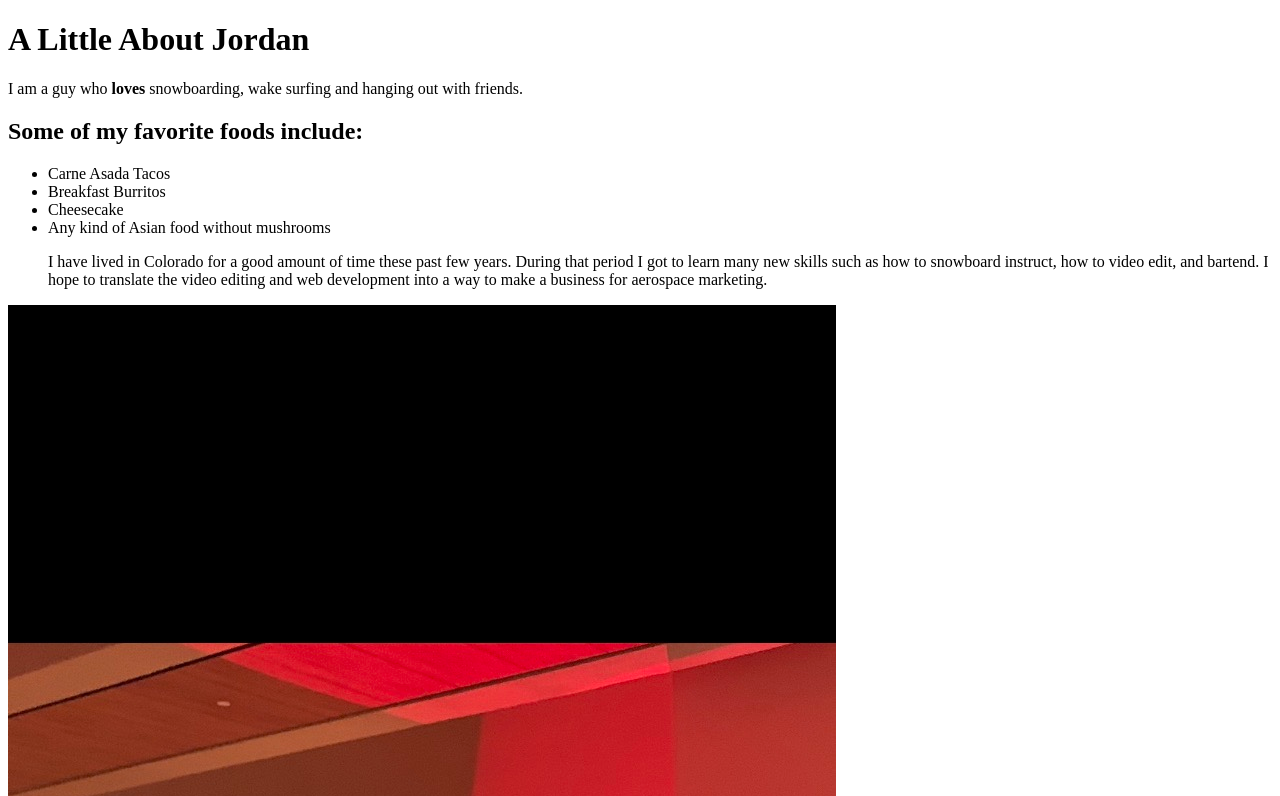
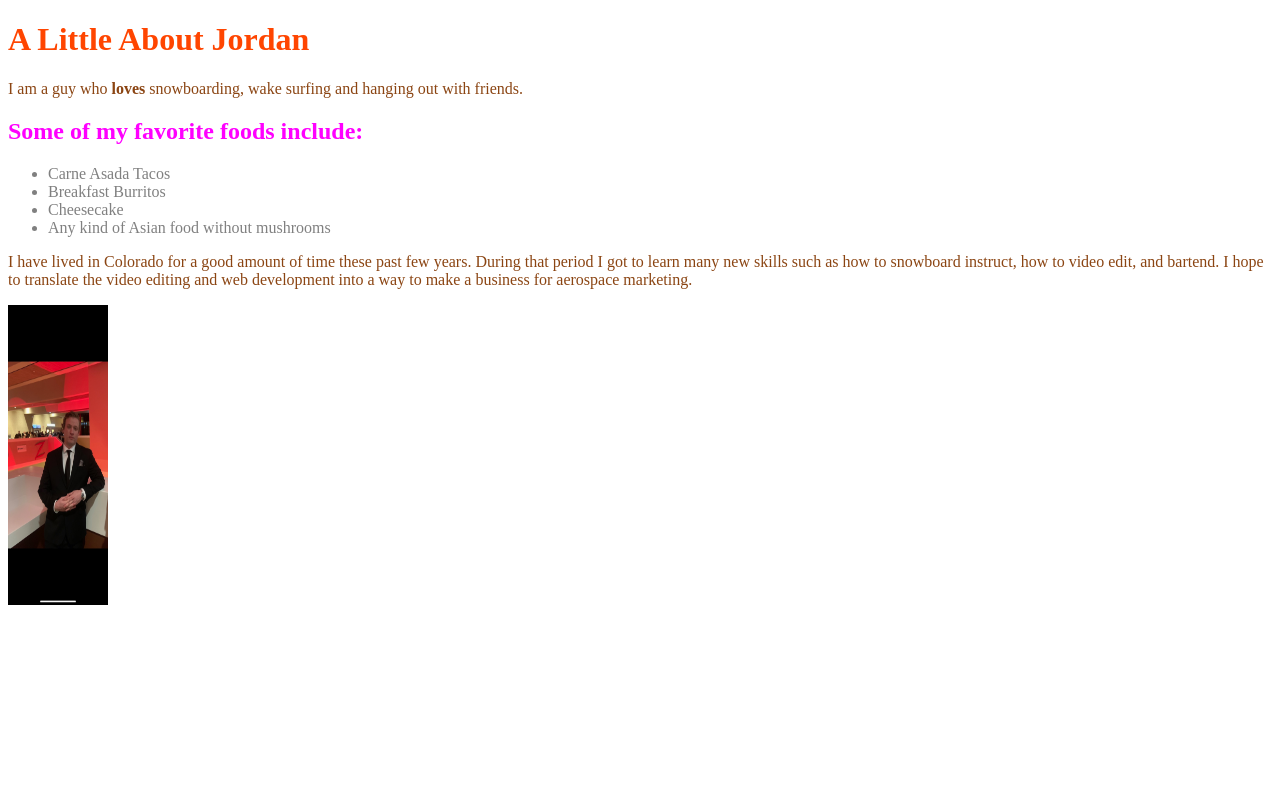
Before and after one commit to JordanDeRaad/about-jordan, a plain HTML site: page index.html in a window 1280 px wide. Shown: the top 796 px of the page. Drawn offline with Linux system fonts and the light colour scheme.

Commit message:
Added color in css

```diff
--- a/index.html
+++ b/index.html
@@ -3,6 +3,7 @@
     <head>
         <meta charset="UTF-8">
         <title>About Jordan</title>
+        <link rel = "stylesheet" href="style.css"/>
     </head>
     <body>
         <h1>A Little About Jordan</h1>
@@ -14,18 +15,19 @@
                     <li>Breakfast Burritos</li>
                     <li>Cheesecake</li>
                     <li>Any kind of Asian food without mushrooms</li>
-
-        <p>I have lived in Colorado for a good amount of time these past few years.
-            During that period I got to learn many new skills such as how to snowboard instruct,
-            how to video edit, and bartend. I hope to translate the video editing and web development
-            into a way to make a business for aerospace marketing.</p>
                 </ul>
+    <p>I have lived in Colorado for a good amount of time these past few years.
+        During that period I got to learn many new skills such as how to snowboard instruct,
+        how to video edit, and bartend. I hope to translate the video editing and web development
+        into a way to make a business for aerospace marketing.</p>
 
         <img
                 class="fit-picture"
-                src="jordanpic.jpeg"
-                alt="Random guy in a suit leaning and looking at you."
-        />
+                src="jordanpic.jpeg" height="300" width="100"
+                alt="Blonde guy in a suit leaning and looking at you."
+
+
+/>
 
     </body>
 </html>
--- a/style.css
+++ b/style.css
@@ -1,7 +1,15 @@
 h1 {
-    color: teal;
+    color: orangered;
 }
 
 p {
+    color: saddlebrown;
+}
+
+ul {
+    color: grey;
+}
+
+h2 {
     color: fuchsia;
 }
```
